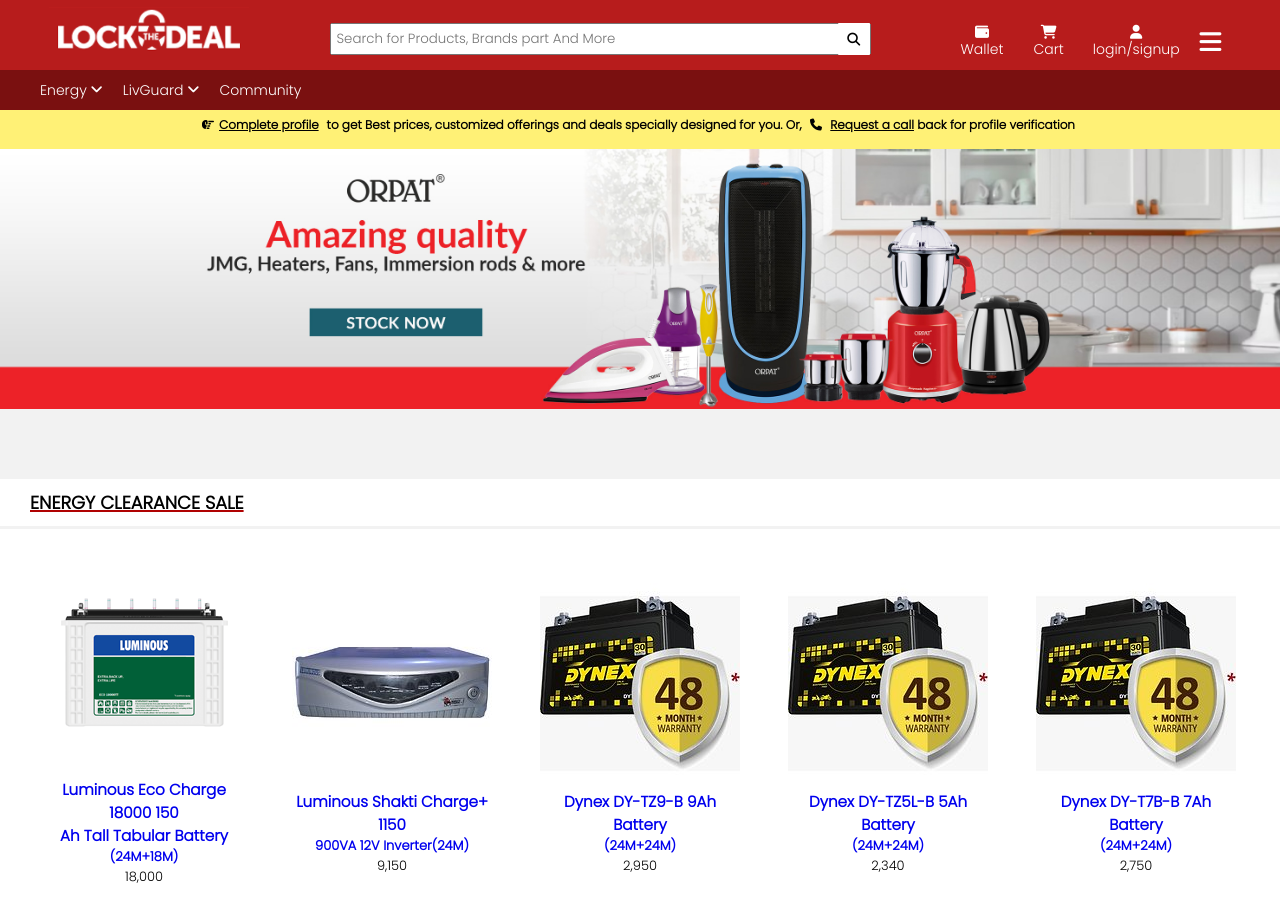
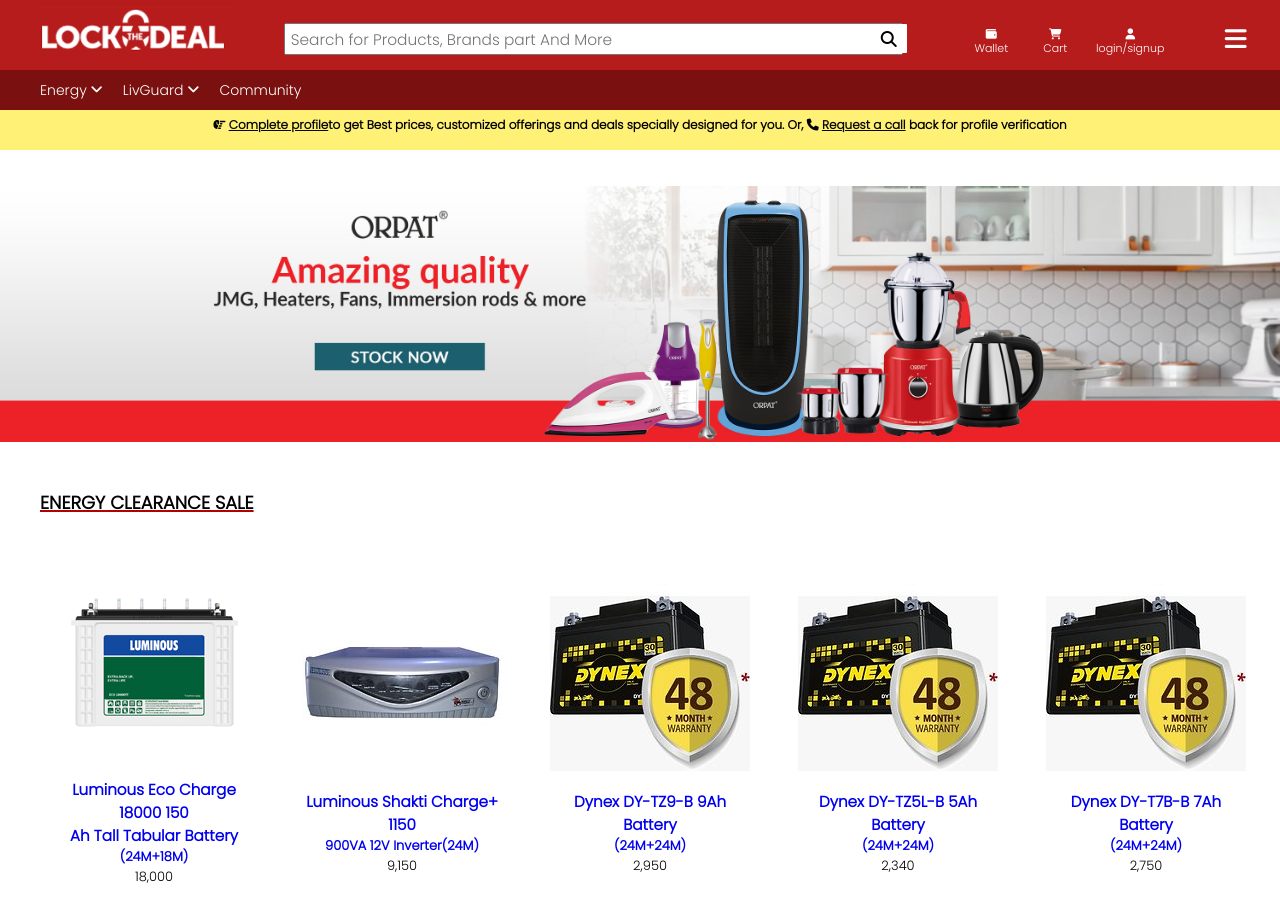
Before and after one commit to hiyaera/LOD, a plain HTML site: page index.html in a window 1280 px wide. Shown: the top 900 px of the page. Drawn offline with Linux system fonts and the light colour scheme.

Commit message:
initial div changes

```diff
--- a/index.html
+++ b/index.html
@@ -50,11 +50,9 @@
                     </a>
                 </li>
             </div>
-
-            <div class="menu-icon">
-                <a href="#menu"><i class="fa-solid fa-bars"></i></a>
-            </div>
-
+        </div>
+        <div class="menu-icon">
+            <a href="#menu"><i class="fa-solid fa-bars"></i></a>
         </div>
     </div>
     <nav>
@@ -140,15 +138,25 @@
         </div>
     </nav>
 
-    <main class="alertbox">
-        <i id="alertbox-icon" class="fa-solid fa-hand-point-right"></i>
-        <a id="alertbox-anchor" href="#">Complete profile</a>
-        <p>to get Best prices, customized offerings and deals specially designed for you. Or,
-            <i id="alertbox-icon" class="fa-solid fa-phone"></i>
-            <a id="alertbox-anchor" href="#">Request a call</a>
+    <div class="alertbox">
+        <p>
+            <i class="fa-solid fa-hand-point-right"></i>
+            <a href="#">Complete profile</a>to get Best prices, customized offerings and deals specially designed for you. Or,
+            <i class="fa-solid fa-phone"></i>
+
+            <a href="#">Request a call</a>
             back for profile verification
         </p>
-    </main>
+
+
+        <!-- <i id="alertbox-icon" class="fa-solid fa-hand-point-right"></i>
+        <a id="alertbox-anchor" href="#">/a>
+            <p>to get Best prices, customized offerings and deals specially designed for you. Or,
+                <i id="alertbox-icon" class="fa-solid fa-phone"></i>
+                <a id="alertbox-anchor" href="#">Request a call</a>
+                back for profile verification
+            </p> -->
+    </div>
     <!-- <div class="main-img">
         <img src="BLP-Livguard--3000x600.jpg" alt="">
     </div> -->
--- a/style.css
+++ b/style.css
@@ -5,17 +5,19 @@
     font-family: 'Poppins', sans-serif;
 }
 
-html{
+/* html,body{
     width: 100%;
-}
+} */
 
-body {
-    background-color: #f2f2f2;
+body,html {
+    /* background-color: #f2f2f2;
     display: flex;
     justify-content: center;
     align-items: center;
-    flex-direction: column;
+    flex-direction: column; */
     margin: 0 auto;
+    height: 100%;
+    scroll-behavior: smooth;
 }
 
 /* navbar starts here */
@@ -46,15 +48,17 @@ body {
 }
 
 .srchproduct>input {
-    width: 560px;
+    width: 50vw;
     height: 32.9px;
     margin-top: 8px;
     padding: 5px;
+    font-size: 1.2vw;
 }
 
 .srchproduct>button {
     width: 6%;
-    height: 32px;
+    height: 29px;
+    margin: 2px;
     display: flex;
     /* align-content: center; */
     justify-content: center;
@@ -62,7 +66,7 @@ body {
     background-color: white;
     border: none;
     border-radius: 1px;
-    font-size: 13px;
+    font-size: 1rem;
     margin-left: -33px;
 }
 
@@ -78,8 +82,10 @@ body {
     color: #ffffff;
     flex-direction: row;
     justify-content: space-evenly;
-    font-size: 15px;
+    font-size: 10px;
     margin-top: 15px;
+    float: right;
+
 }
 
 .navopt li {
@@ -89,7 +95,7 @@ body {
 .navopt li a {
     color: white;
     text-decoration: none;
-    font-size: 14px;
+    font-size: 11px;
     font-weight: 300;
     padding: 9px 10px;
     transition: all 0.3s ease;
@@ -97,6 +103,7 @@ body {
 
 .wallet,.cart{
     margin-right: 10px;
+
 }
 
 .wallet li a {
@@ -104,6 +111,7 @@ body {
     justify-content: center;
     align-items: center;
     flex-direction: column-reverse;
+    width: 5vw;
     /* margin-left: -130px; */
 }
 
@@ -151,11 +159,12 @@ body {
 .menu-icon{
    margin-top: -10px;
    font-size: 25px;
-   margin: 10px;
+   margin-top: 10px;
 }
 
 .menu-icon>a i{
     color: #fff;
+    /* display: none; */
 }
 
 
@@ -273,9 +282,16 @@ nav .wrapper {
     flex-direction: row;
     justify-content: center;
     align-items: center;
+    text-align: center;
+
 }
 
-.alertbox>p {
+.alertbox p a{
+
+    color: #070707;
+}
+
+/* .alertbox>p {
     margin: 8px;
 }
 
@@ -285,7 +301,7 @@ nav .wrapper {
 
 #alertbox-anchor {
     color: black;
-}
+} */
 
 
 
@@ -322,10 +338,11 @@ nav .wrapper {
     overflow: hidden;
     text-align: center;
     height: 344px;
-    width: 100%;
+    width: 100vw;
     /* margin-left: -32px;
     margin-right: -44px; */
     margin-top: -15px;
+    display: flex;
 }
 
 .slides {
@@ -778,18 +795,19 @@ footer {
     font-size: 13px;
 }
 
-/* @media screen and (max-width:970px){
-    .navbar{
-        position: fixed;
-        height: 100vh;
-        width: 100%;
-        max-width: 350px;
-        background: red;
-        display: block;
-        top: 0;
-        left: 0;
-        overflow-y: auto;
-        line-height: 50px;
+@media screen and (max-width:900px){
+    .navopt{
+        display: none;
+    }
 
-    }
-} */
+    .menu-icon{
+        margin-top: -10px;
+        font-size: 25px;
+        margin-top: 10px;
+     }
+
+     .menu-icon>a i{
+         color: #fff;
+         display: block;
+     }
+}
```
